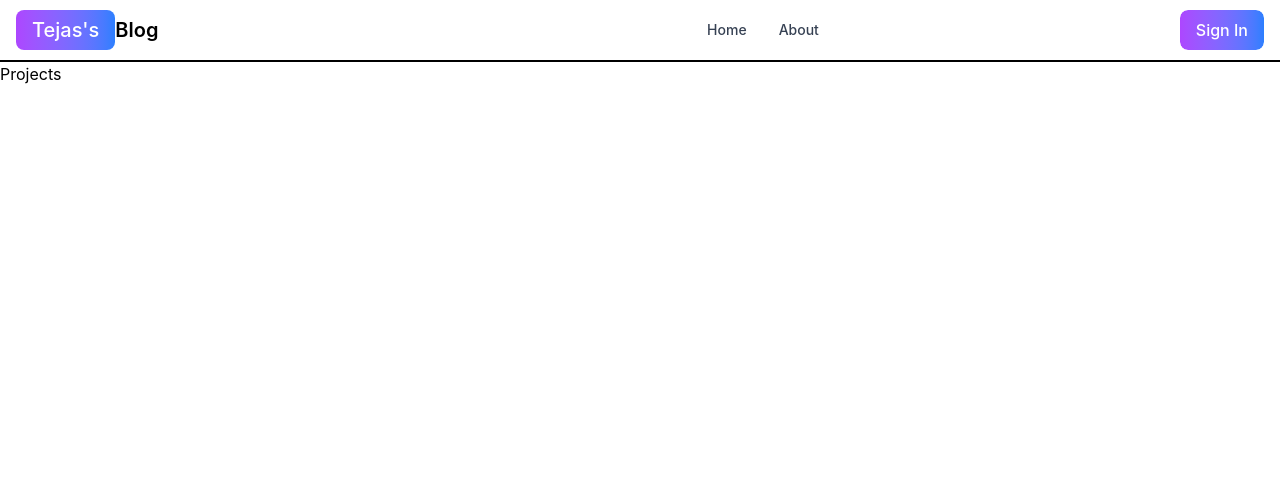
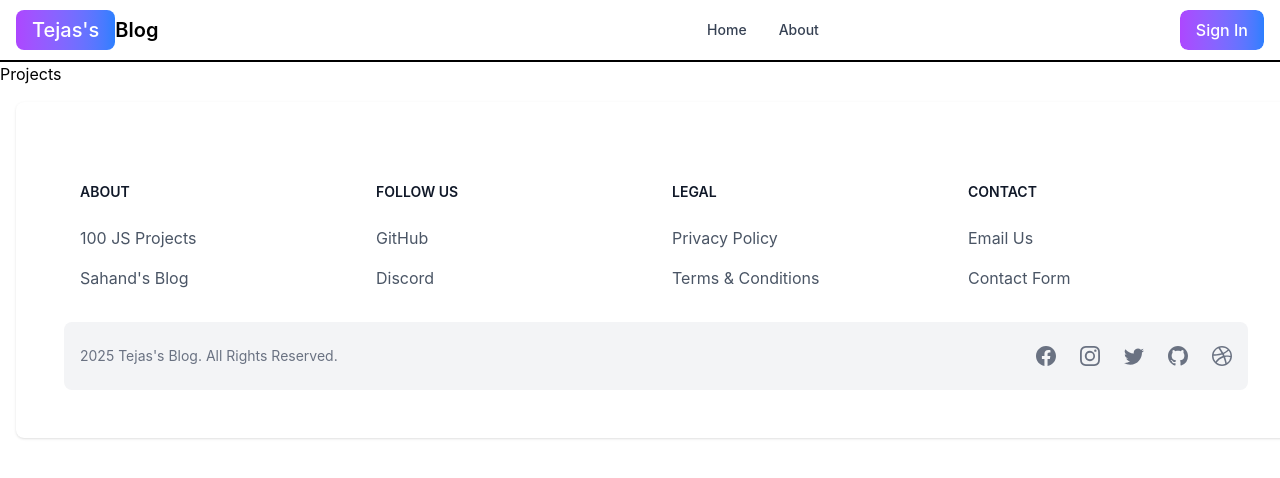
Before and after one commit to TejasSalunkeCode/Mern-blog, a React (Vite) app in the folder client/: page /projects in a window 1280 px wide. Shown: the top 478 px of the page. Built offline with nearby package versions, Linux system fonts and the light colour scheme.

Commit message:
create and add the footer component

```diff
--- a/client/src/App.jsx
+++ b/client/src/App.jsx
@@ -7,6 +7,7 @@ import SignUp from './pages/SignUp'
 import Dashboard from './pages/Dashboard'
 import Projects from './pages/Projects'
 import Header from './components/Header'
+import FooterCom from './components/Footer'
 
 export default function App() {
   return (
@@ -20,6 +21,7 @@ export default function App() {
       <Route path="/dashboard" element={<Dashboard/>}/>
       <Route path="/projects" element={<Projects/>}/>
     </Routes>
+    <FooterCom/>
     </BrowserRouter>
   )
 
--- /dev/null
+++ b/client/src/components/Footer.jsx
@@ -0,0 +1,112 @@
+import { Footer } from 'flowbite-react';
+import { Link } from 'react-router-dom';
+import { BsFacebook, BsInstagram, BsTwitter, BsGithub, BsDribbble } from 'react-icons/bs';
+import React from 'react';
+
+export default function FooterCom() {
+  const currentYear = new Date().getFullYear();
+
+  return (
+    <Footer container className="bg-white rounded-lg shadow dark:bg-gray-900 m-4">
+      <div className="w-full max-w-7xl mx-auto p-4 md:p-6">
+        <div className="grid grid-cols-2 gap-8 px-4 py-6 lg:py-8 md:grid-cols-4">
+          <div>
+            <h2 className="mb-6 text-sm font-semibold text-gray-900 uppercase dark:text-white">
+              About
+            </h2>
+            <ul className="text-gray-600 dark:text-gray-400">
+              <li className="mb-4">
+                <a href="https://www.100jsprojects.com" className="hover:underline" target="_blank" rel="noopener noreferrer">
+                  100 JS Projects
+                </a>
+              </li>
+              <li>
+                <Link to="/about" className="hover:underline">
+                  Sahand's Blog
+                </Link>
+              </li>
+            </ul>
+          </div>
+          <div>
+            <h2 className="mb-6 text-sm font-semibold text-gray-900 uppercase dark:text-white">
+              Follow us
+            </h2>
+            <ul className="text-gray-600 dark:text-gray-400">
+              <li className="mb-4">
+                <a href="https://github.com/sahandghavidel" className="hover:underline" target="_blank" rel="noopener noreferrer">
+                  GitHub
+                </a>
+              </li>
+              <li>
+                <a href="#" className="hover:underline">
+                  Discord
+                </a>
+              </li>
+            </ul>
+          </div>
+          <div>
+            <h2 className="mb-6 text-sm font-semibold text-gray-900 uppercase dark:text-white">
+              Legal
+            </h2>
+            <ul className="text-gray-600 dark:text-gray-400">
+              <li className="mb-4">
+                <a href="#" className="hover:underline">
+                  Privacy Policy
+                </a>
+              </li>
+              <li>
+                <a href="#" className="hover:underline">
+                  Terms & Conditions
+                </a>
+              </li>
+            </ul>
+          </div>
+          <div>
+            <h2 className="mb-6 text-sm font-semibold text-gray-900 uppercase dark:text-white">
+              Contact
+            </h2>
+            <ul className="text-gray-600 dark:text-gray-400">
+              <li className="mb-4">
+                <a href="mailto:contact@example.com" className="hover:underline">
+                  Email Us
+                </a>
+              </li>
+              <li>
+                <Link to="/contact" className="hover:underline">
+                  Contact Form
+                </Link>
+              </li>
+            </ul>
+          </div>
+        </div>
+        <div className="px-4 py-6 bg-gray-100 dark:bg-gray-800 md:flex md:items-center md:justify-between rounded-lg">
+          <span className="text-sm text-gray-500 dark:text-gray-300 sm:text-center">
+            {currentYear} <a href="/" className="hover:underline">Tejas's Blog</a>. All Rights Reserved.
+          </span>
+          <div className="flex mt-4 sm:justify-center md:mt-0 space-x-6">
+            <a href="#" className="text-gray-500 hover:text-gray-900 dark:hover:text-white">
+              <BsFacebook className="w-5 h-5" />
+              <span className="sr-only">Facebook page</span>
+            </a>
+            <a href="#" className="text-gray-500 hover:text-gray-900 dark:hover:text-white">
+              <BsInstagram className="w-5 h-5" />
+              <span className="sr-only">Instagram page</span>
+            </a>
+            <a href="#" className="text-gray-500 hover:text-gray-900 dark:hover:text-white">
+              <BsTwitter className="w-5 h-5" />
+              <span className="sr-only">Twitter page</span>
+            </a>
+            <a href="https://github.com/sahandghavidel" className="text-gray-500 hover:text-gray-900 dark:hover:text-white" target="_blank" rel="noopener noreferrer">
+              <BsGithub className="w-5 h-5" />
+              <span className="sr-only">GitHub account</span>
+            </a>
+            <a href="#" className="text-gray-500 hover:text-gray-900 dark:hover:text-white">
+              <BsDribbble className="w-5 h-5" />
+              <span className="sr-only">Dribbble account</span>
+            </a>
+          </div>
+        </div>
+      </div>
+    </Footer>
+  );
+}
```
